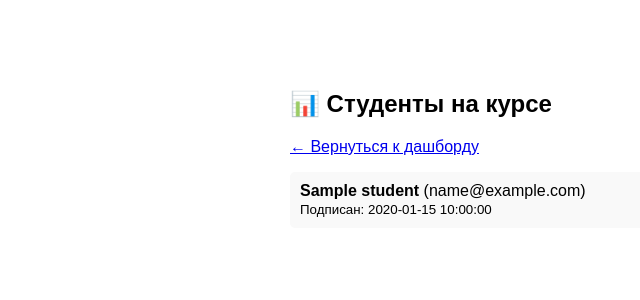
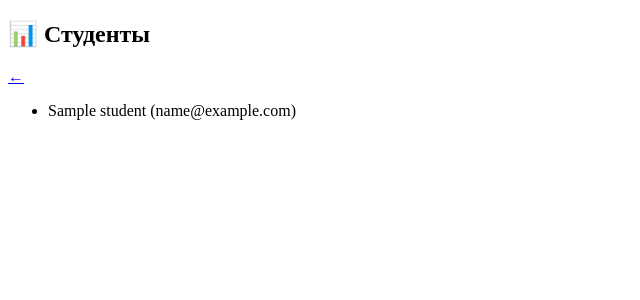
Before and after one commit to nezy1103/123, a PHP site: template src/views/report_teacher.php in a window 1280 px wide. Shown: the top 300 px of the page, without its empty margins (0-640 px from the left). Run offline with PHP 8.4, Linux system fonts and the light colour scheme; the template is opened without the code that fills it: most values are stand-ins (such as "Sample title", 1, 10 or a date in 2020).

Commit message:
Update report_teacher.php

```diff
--- a/src/views/report_teacher.php
+++ b/src/views/report_teacher.php
@@ -1,30 +1,5 @@
-<!DOCTYPE html>
-<html lang="ru">
-<head>
-    <meta charset="UTF-8">
-    <title>📊 Студенты на курсе</title>
-    <style>
-        body { font-family: Arial, sans-serif; max-width: 700px; margin: 50px auto; padding: 20px; }
-        ul { list-style-type: none; padding: 0; }
-        li { background: #f9f9f9; margin: 5px 0; padding: 10px; border-radius: 5px; }
-    </style>
-</head>
-<body>
-    <h2>📊 Студенты на курсе</h2>
-    <p><a href="/teacher/dashboard">← Вернуться к дашборду</a></p>
-
-    <?php if (empty($students)): ?>
-        <p>На этот курс пока никто не подписался.</p>
-    <?php else: ?>
-        <ul>
-            <?php foreach ($students as $s): ?>
-                <li>
-                    <strong><?= htmlspecialchars($s['name']) ?></strong>
-                    (<?= htmlspecialchars($s['email']) ?>)<br>
-                    <small>Подписан: <?= $s['subscribed_at'] ?></small>
-                </li>
-            <?php endforeach; ?>
-        </ul>
-    <?php endif; ?>
-</body>
-</html>
+<!DOCTYPE html><html lang="ru"><head><meta charset="UTF-8"><title>Отчёт</title></head><body>
+<h2>📊 Студенты</h2><a href="/teacher/dashboard">←</a>
+<?php if(empty($students)):?><p>Нет студентов</p><?php else:?><ul>
+<?php foreach($students as $s):?><li><?=htmlspecialchars($s['name'])?> (<?=$s['email']?>)</li><?php endforeach;?></ul><?php endif;?>
+</body></html>
```
